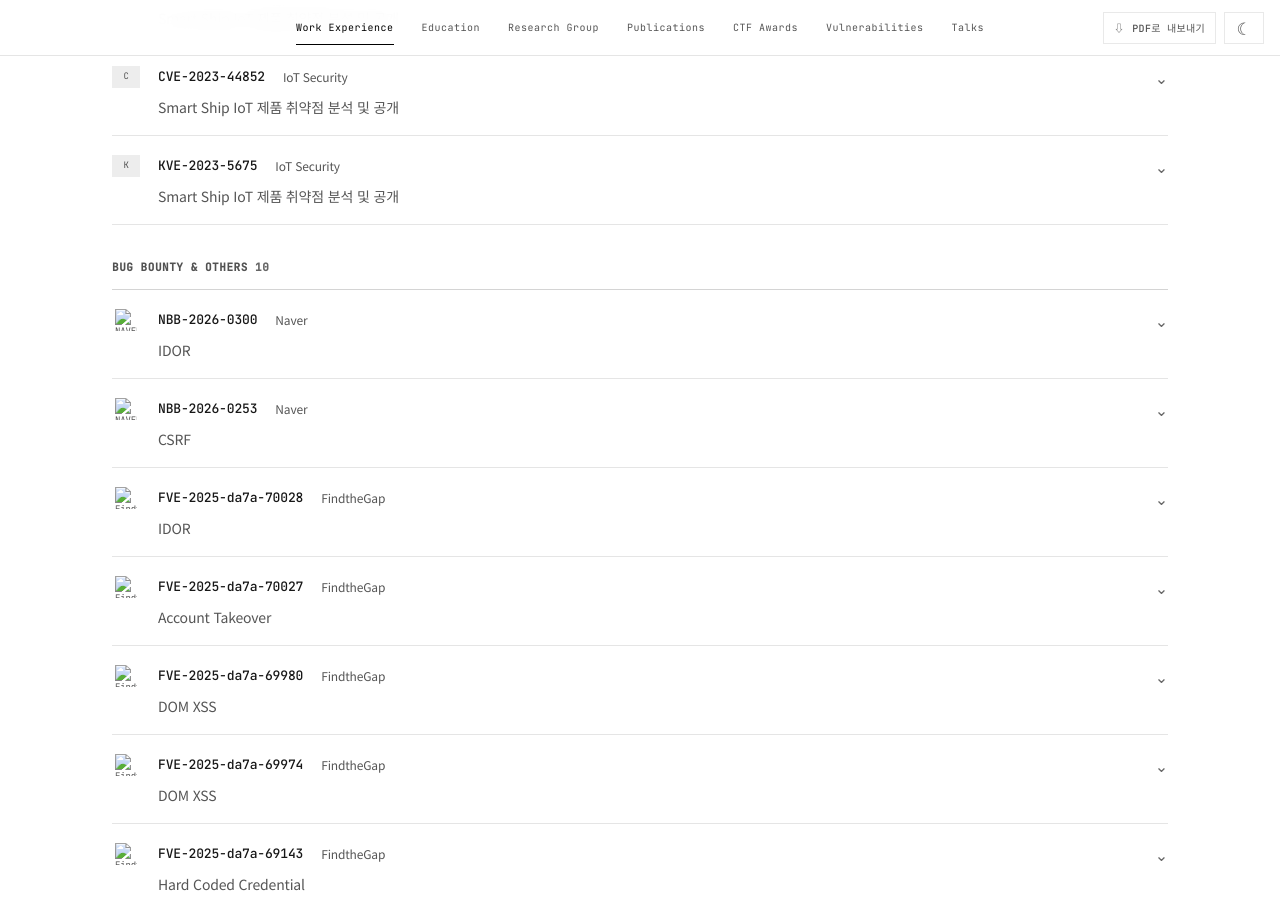
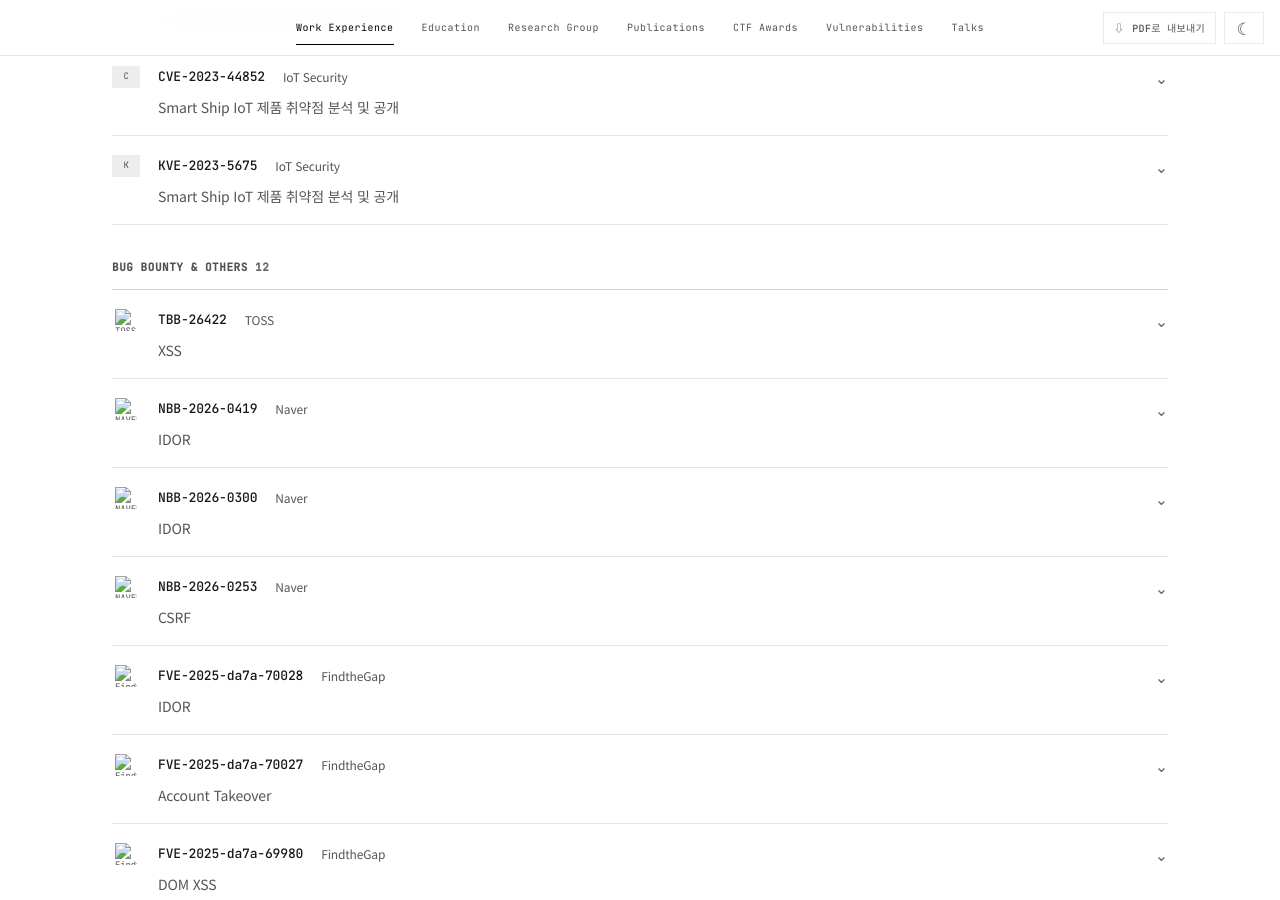
Before and after one commit to filime/filime.github.io, a Jekyll site: the page built from index.html, in a window 1280 px wide and 900 px high, scrolled down 4355 px. Built offline with Jekyll 4.4.1, drawn with Linux system fonts in a browser that asks for light colours.

Commit message:
Add Naver and TOSS bug bounty reports

```diff
--- a/index.html
+++ b/index.html
@@ -138,12 +138,12 @@ layout: home
   <section id="vulnerabilities" class="resume-section reveal" aria-labelledby="vuln-title">
     <h2 id="vuln-title" class="resume-heading compact"><span></span>Disclosed Vulnerabilities</h2>
     <div class="vendor-filters" role="toolbar" aria-label="Filter by vendor">
-      <button class="vendor-chip active" type="button" data-vendor-filter="all">All <span>24</span></button>
+      <button class="vendor-chip active" type="button" data-vendor-filter="all">All <span>26</span></button>
       <button class="vendor-chip" type="button" data-vendor-filter="smart-ship">Smart Ship <span>7</span></button>
       <button class="vendor-chip" type="button" data-vendor-filter="wordpress">WordPress <span>4</span></button>
       <button class="vendor-chip" type="button" data-vendor-filter="frappe">Frappe LMS <span>2</span></button>
       <button class="vendor-chip" type="button" data-vendor-filter="oneuptime">OneUptime <span>1</span></button>
-      <button class="vendor-chip" type="button" data-vendor-filter="bug-bounty">Bug Bounty <span>10</span></button>
+      <button class="vendor-chip" type="button" data-vendor-filter="bug-bounty">Bug Bounty <span>12</span></button>
     </div>
 
     <div class="vuln-group" data-vuln-group>
@@ -167,8 +167,10 @@ layout: home
     </div>
 
     <div class="vuln-group" data-vuln-group>
-      <h3 class="vuln-group-title">Bug Bounty &amp; Others <span>10</span></h3>
+      <h3 class="vuln-group-title">Bug Bounty &amp; Others <span>12</span></h3>
       <div class="vuln-list">
+        <details class="vuln-card" data-vendor="bug-bounty"><summary><div class="vuln-top"><div class="vuln-meta"><span class="vendor-icon vendor-icon--logo"><img src="https://toss.im/favicon.ico" alt="TOSS" width="22" height="22" loading="lazy" decoding="async"></span><h3>TBB-26422</h3><span class="vuln-type">TOSS</span></div><span class="vuln-arrow">⌄</span></div><p>XSS</p></summary><div class="vuln-details"><p>TOSS · XSS</p></div></details>
+        <details class="vuln-card" data-vendor="bug-bounty"><summary><div class="vuln-top"><div class="vuln-meta"><span class="vendor-icon vendor-icon--logo"><img src="https://s.pstatic.net/static/www/nFavicon96.png" alt="NAVER" width="22" height="22" loading="lazy" decoding="async"></span><h3>NBB-2026-0419</h3><span class="vuln-type">Naver</span></div><span class="vuln-arrow">⌄</span></div><p>IDOR</p></summary><div class="vuln-details"><p>Naver · IDOR</p></div></details>
         <details class="vuln-card" data-vendor="bug-bounty"><summary><div class="vuln-top"><div class="vuln-meta"><span class="vendor-icon vendor-icon--logo"><img src="https://s.pstatic.net/static/www/nFavicon96.png" alt="NAVER" width="22" height="22" loading="lazy" decoding="async"></span><h3>NBB-2026-0300</h3><span class="vuln-type">Naver</span></div><span class="vuln-arrow">⌄</span></div><p>IDOR</p></summary><div class="vuln-details"><p>Naver · IDOR</p></div></details>
         <details class="vuln-card" data-vendor="bug-bounty"><summary><div class="vuln-top"><div class="vuln-meta"><span class="vendor-icon vendor-icon--logo"><img src="https://s.pstatic.net/static/www/nFavicon96.png" alt="NAVER" width="22" height="22" loading="lazy" decoding="async"></span><h3>NBB-2026-0253</h3><span class="vuln-type">Naver</span></div><span class="vuln-arrow">⌄</span></div><p>CSRF</p></summary><div class="vuln-details"><p>Naver · CSRF</p></div></details>
         <details class="vuln-card" data-vendor="bug-bounty"><summary><div class="vuln-top"><div class="vuln-meta"><span class="vendor-icon vendor-icon--logo"><img src="https://findthegap.co.kr/favicon.ico" alt="FindtheGap" width="22" height="22" loading="lazy" decoding="async"></span><h3>FVE-2025-da7a-70028</h3><span class="vuln-type">FindtheGap</span></div><span class="vuln-arrow">⌄</span></div><p>IDOR</p></summary><div class="vuln-details"><p>FindtheGap · IDOR</p></div></details>
```
